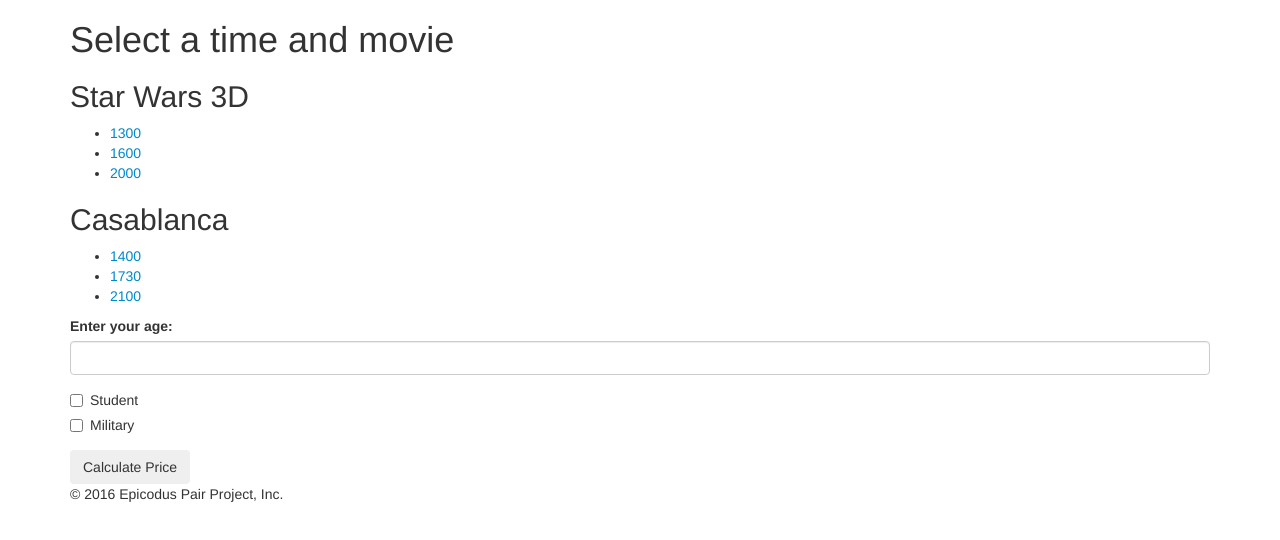
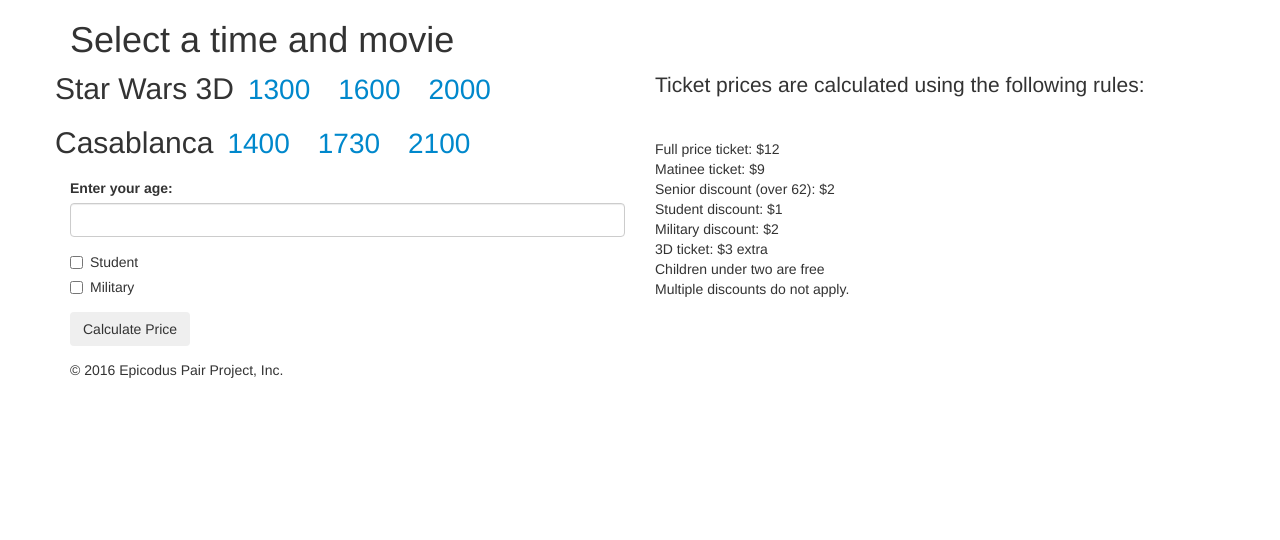
Before and after one commit to CharlesEwel/movietickets, a plain HTML site: page index.html in a window 1280 px wide. Drawn offline with Linux system fonts and the light colour scheme.

Commit message:
style display such that output is now a complete sentence, refactor javascript for showtimes

```diff
--- a/css/styles.css
+++ b/css/styles.css
@@ -1,18 +1,43 @@
 /*This file is for your custom css.  All yours*/
 
-#show-contact {
-  display: none;
-}
-
-.show, .show3d {
+.showtime {
   cursor: pointer;
   color: #0088cc;
 }
 
-.show:hover, .show3d:hover {
+.showtime:hover {
   text-decoration: underline;
 }
 
 .activeshow {
   background-color: yellow;
 }
+
+.movie-times {
+  vertical-align: center;
+  padding-left: 1em;
+}
+.movie-times li {
+  list-style-type: none;
+  display: inline;
+  padding-right: 1em;
+  font-size: 2em;
+}
+
+h2, ul {
+  display: inline;
+}
+
+.row{
+  padding-bottom: 1em;
+}
+
+ul.instructions li {
+  list-style-type: none;
+}
+
+.receipt {
+  color: #f00;
+  font-size: x-large;
+  text-decoration: underline;
+}
--- a/index.html
+++ b/index.html
@@ -33,10 +33,11 @@
       <header>
         <h1>Select a time and movie</h1>
       </header>
+      <div class="row">
+        <div class="col-md-6">
+          <div class="movie-schedule">
+          </div>
           <form id="new-ticket">
-        <div class="movie-schedule">
-
-        </div>
             <div class="form-group">
               <label for="age">Enter your age:</label>
               <input type="number" class="form-control" id="age">
@@ -51,9 +52,32 @@
             </div>
             <button type="submit" class="btn">Calculate Price</button>
           </form>
+        </div>
+        <div class="col-md-6">
+          <div class="instructions">
+            <p class="lead">
+              Ticket prices are calculated using the following rules:
+            </p>
+            <ul class="instructions">
+              <li>Full price ticket: $12</li>
+              <li>Matinee ticket: $9</li>
+              <li>Senior discount (over 62): $2</li>
+              <li>Student discount: $1</li>
+              <li>Military discount: $2</li>
+              <li>3D ticket: $3 extra</li>
+              <li>Children under two are free</li>
+            </ul>
+            <p>
+              Multiple discounts do not apply.
+            </p>
+          </div>
           <div id="output">
 
           </div>
+        </div>
+      </div>
+
+
       <footer>
         <p>&copy; 2016 Epicodus Pair Project, Inc.</p>
       </footer>
--- a/js/scripts.js
+++ b/js/scripts.js
@@ -16,7 +16,6 @@ function Ticket(age, time, threeD, discounts) {
 
 Ticket.prototype.price = function () {
   var cost = 12;
-  debugger
   if (this.time<1700){
     cost-=3;
   }
@@ -53,19 +52,17 @@ var time=1700;
 
 $(document).ready(function(){
   movieArray.forEach(function (element) {
-    $(".movie-schedule").append('<h2>' + element.name + '</h2>' + '<ul class = "movie-times ' + element.className() + '">' + '</ul>')
+    $(".movie-schedule").append('<div class="row"><h2>' + element.name + '</h2>' + '<ul class = "movie-times ' + element.className() + '">' + '</ul></div>')
     if (element.threeD) {
       $(".movie-schedule h2").append("<span class = 'threed'> 3D</span>");
-      element.time.forEach(function (show) {
-        $(".movie-schedule ul." + element.className() ).append('<li><span class="show3d">' + show + '</span></li>');
-      });
-    } else {
-      element.time.forEach(function (show) {
-        $(".movie-schedule ul." + element.className() ).append('<li><span class="show">' + show + '</span></li>');
-      });
     }
-
-  })
+    element.time.forEach(function (show) {
+      $(".movie-schedule ul." + element.className() ).append('<li><span class="showtime">' + show + '</span></li>');
+      if (element.threeD) {
+        $(".showtime").addClass("3D");
+      }
+    });
+  });
 
   $("#new-ticket").submit(function(event){
     event.preventDefault();
@@ -73,23 +70,18 @@ $(document).ready(function(){
     var age = parseInt($("#age").val());
     var discounts=[$("#military:checked").val(),$("#student:checked").val()]
     var newTicket=new Ticket(age, time, threeD, discounts);
-    $('#output').text(newTicket.price());
+    $('#output').html("<p class='receipt'>Thank you for your purchase.  Your total cost is $" + newTicket.price() + "</p>");
 
   });
 
-  $(".show3d").click(function(){
-    $(".show").removeClass("activeshow")
-    $(".show3d").removeClass("activeshow")
+  $(".showtime").click(function(){
+    $(".showtime").removeClass("activeshow")
     $(this).addClass("activeshow")
-    threeD=true;
     time = this.innerHTML;
-  });
-  $(".show").click(function(){
-    $(".show").removeClass("activeshow")
-    $(".show3d").removeClass("activeshow")
-    $(this).addClass("activeshow")
-    threeD=false;
-    time = this.innerHTML;
-
+    if ($(this).hasClass("3D")){
+      threeD=true;
+    } else {
+      threeD=false;
+    }
   });
 });
```
Lines whose indentation alone changed are shown as unchanged.
